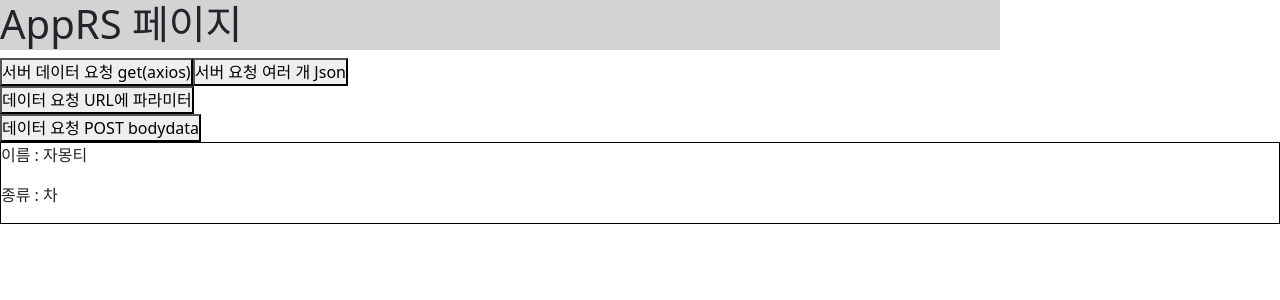
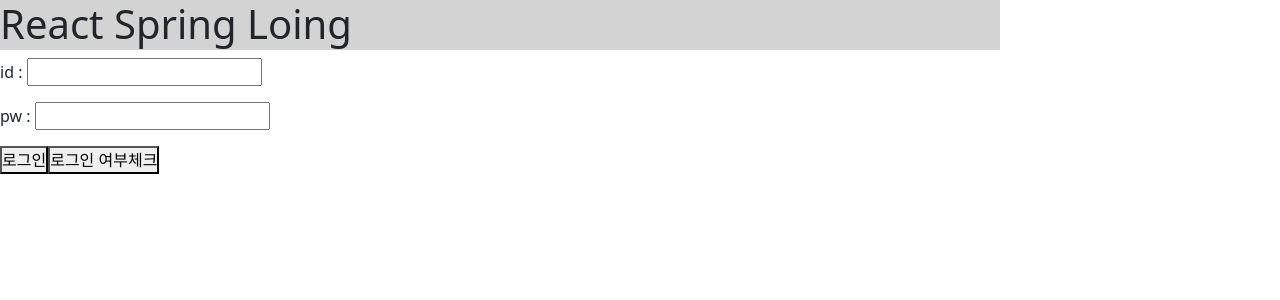
Before and after one commit to KJW-623/react-study, a React (Create React App) app: page / in a window 1280 px wide. Shown: the top 300 px of the page. Built offline with nearby package versions, Linux system fonts and the light colour scheme.

Commit message:
[React Spring] react 로그인 API 요청, 세션 로그인 처리

```diff
--- a/src/App.js
+++ b/src/App.js
@@ -16,6 +16,7 @@
 import Practice07 from './practice/practice07/Practice07';
 import FoodMarket from './foodmarket/pages/FoodMarket';
 import AppRS from './react_spring/AppRS';
+import Login from './react_spring/Login';
 
 
 
@@ -38,7 +39,8 @@
   //return <Practice05/>;
   //return <Practice06/>;
   //return <Practice07/>;
-  return <AppRS/>;
+  //return <AppRS/>;
+return <Login/>;
 
   /*
   return (
--- /dev/null
+++ b/src/react_spring/Login.js
@@ -0,0 +1,56 @@
+import { useState } from "react";
+import axios from 'axios';
+
+function Login(){
+
+    let [id, setId] = useState('');
+    let [pw, setPw] = useState('');
+
+
+    return (
+        <div>
+            <h1>React Spring Loing</h1>
+
+            <p> id : <input type="text" onChange={(e)=>{setId(e.target.value)}}></input></p>
+            <p> pw : <input type="password" onChange={(e)=>{setPw(e.target.value)}}></input></p>
+
+            <button onClick={()=>{
+                //로그인 시도 >> 서버에 id,pw 전달
+
+                //axios.post(url, dataBody, header)
+                axios.post(
+                    '/api/login',
+                    {
+                        id: id,     //key: value
+                        pw: pw      //id라는 key값 : id 변수에 들어있는 값
+                    },
+                    {
+                        headers : {
+                            'Content-Type' : 'application/json'
+                        }
+                    }
+                    .then(response => {
+                        console.log(response.data);
+                        if(response.data == 'ok'){
+                            //로그인 성공
+                            //성공 보여주기!
+                            //성공 이후 다음 페이지로 이동
+                            //ReactRouter >> navigate("/") navigate("/mypage")
+                        } else {
+                            //로그인 실패
+                            //화면에 실패에 관련된 메시지 표시
+                        }})
+                    .catch((error) => {console.log(error)})
+                )
+            }}>로그인</button>
+
+            <button onClick={()=>{
+                axios.post('/api/loginCheck')
+                .then(response => console.log(response.data))
+                .catch((error) => {console.log(error)})
+            }}>로그인 여부체크</button>
+        </div>
+    )
+}
+
+export default Login;
```
